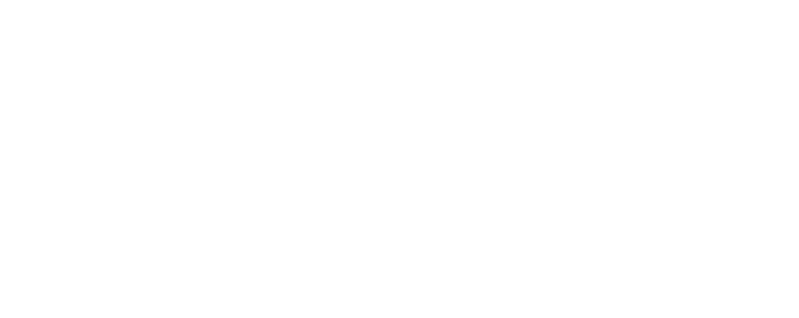
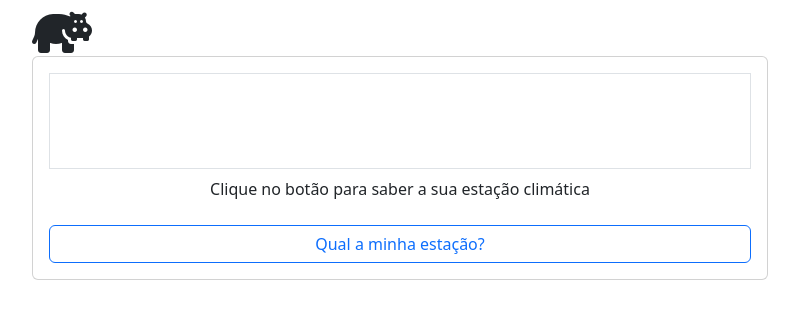
Before and after one commit to professorbossini/20262_maua_tti302_noite_front, a React (Vite) app in the folder manha/ap05-react-estacao-climatica/: page / in a window 1280 px wide. Shown: the top 318 px of the page, without its empty margins (50-849 px from the left). Built offline with nearby package versions, Linux system fonts and the light colour scheme.

Commit message:
learn(ap05): encerra a apostila

```diff
--- a/manha/ap05-react-estacao-climatica/src/App.jsx
+++ b/manha/ap05-react-estacao-climatica/src/App.jsx
@@ -8,7 +8,8 @@ class App extends React.Component{
       longitude: null,
       estacao: null,
       data: null,
-      icone: null
+      icone: null,
+      mensagemDeErro: null
     }
   }
 
@@ -48,6 +49,7 @@ class App extends React.Component{
         //pegar o nome do icone correspondente
         const icone = this.icones[estacao]
         //atualizar estado com a funcao setState
+        //this.state.latitude = posicao.coords.latitude
         this.setState({
           latitude: posicao.coords.latitude,
           longitude: posicao.coords.longitude,
@@ -57,7 +59,8 @@ class App extends React.Component{
         })
       },
       (erro) => {
-
+        console.log(erro)
+        this.setState({mensagemDeErro: 'Tente novamente mais tarde'})
       }
     )
   }
@@ -69,12 +72,36 @@ class App extends React.Component{
       <div className='container mt-2'>
         <div className="row">
           <div className="col-md-8">
+            <i className="fa-solid fa-hippo fa-3x"></i>
+          </div>
+        </div>
+        <div className="row">
+          <div className="col-md-8">
             <div className="card">
               <div className="card-body">
+
                 <div className="d-flex align-items-center border mb-2" style={{height: '6rem'}}>
                   <i className={`fa-5x ${this.state.icone}`}></i>
                   <p className='w-75 ms-3 text-center fs-1'>{this.state.estacao}</p>
                 </div>
+
+                 <div>
+                    <p className="text-center">
+                      {
+                        this.state.latitude ?
+                        `Coordenadas: ${this.state.latitude},${this.state.longitude}. Data: ${this.state.data}` :
+                        this.state.mensagemDeErro ?
+                        `${this.state.mensagemDeErro}`:
+                        `Clique no botão para saber a sua estação climática`
+                      }
+                    </p>
+                 </div>
+
+                 <button
+                  onClick={this.obterLocalizacao}
+                  className='btn btn-outline-primary w-100 mt-2'>
+                      Qual a minha estação?
+                 </button>
               </div>
             </div>
           </div>
--- a/manha/ap05-react-estacao-climatica/src/main.jsx
+++ b/manha/ap05-react-estacao-climatica/src/main.jsx
@@ -1,6 +1,8 @@
 import { StrictMode } from 'react'
 import { createRoot } from 'react-dom/client'
 import App from './App.jsx'
+import '@fortawesome/fontawesome-free/css/all.min.css'
+import 'bootstrap/dist/css/bootstrap.min.css'
 
 createRoot(document.getElementById('root')).render(
   <StrictMode>
```
